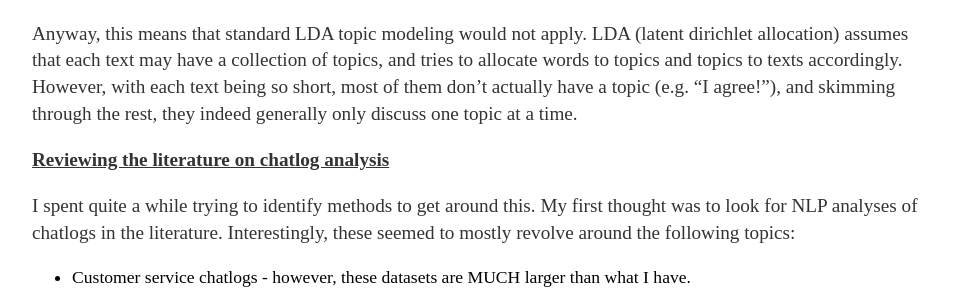
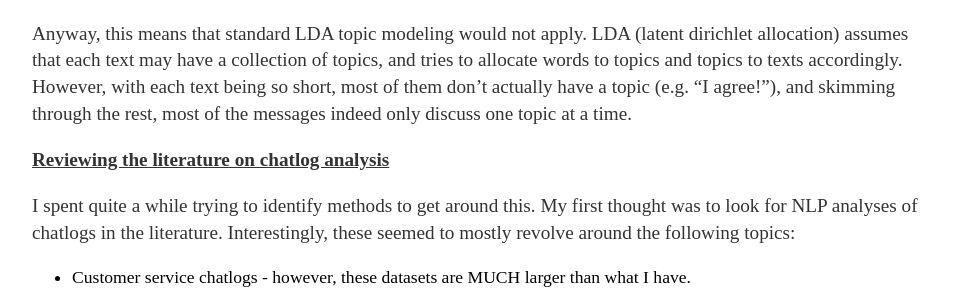
Before and after one commit to not-even-wong/not-even-wong.github.io, a Jekyll site: the page built from _posts/2020-04-08-NLP-chatlogs-part-1.md, in a window 1280 px wide and 900 px high, scrolled down 1828 px. Shown: the part 237-529 px from the top of the window, without its empty margins (160-1116 px from the left). Built offline with Jekyll 4.4.1, drawn with Linux system fonts in a browser that asks for light colours.

Commit message:
Update 2020-04-08-NLP-chatlogs-part-1.md

```diff
--- a/_posts/2020-04-08-NLP-chatlogs-part-1.md
+++ b/_posts/2020-04-08-NLP-chatlogs-part-1.md
@@ -33,7 +33,7 @@ However, using chatlog data poses a challenge. Each text is usually roughly 1-2
 
 Slightly less than half of all messages have less than 20 words, and approximately 5/6 of all messages have less than 40 words. Also, in general the longer posts are from facilitators (and copied from the script), and I'm more interested in what the participants are saying. In fact, I'm guilty of making the longest few posts... being verbose is one of my primary flaws.
 
-Anyway, this means that standard LDA topic modeling would not apply. LDA (latent dirichlet allocation) assumes that each text may have a collection of topics, and tries to allocate words to topics and topics to texts accordingly. However, with each text being so short, most of them don't actually have a topic (e.g. "I agree!"), and skimming through the rest, they indeed generally only discuss one topic at a time.
+Anyway, this means that standard LDA topic modeling would not apply. LDA (latent dirichlet allocation) assumes that each text may have a collection of topics, and tries to allocate words to topics and topics to texts accordingly. However, with each text being so short, most of them don't actually have a topic (e.g. "I agree!"), and skimming through the rest, most of the messages indeed only discuss one topic at a time.
 
 <b><u>Reviewing the literature on chatlog analysis</u></b>
 
```
